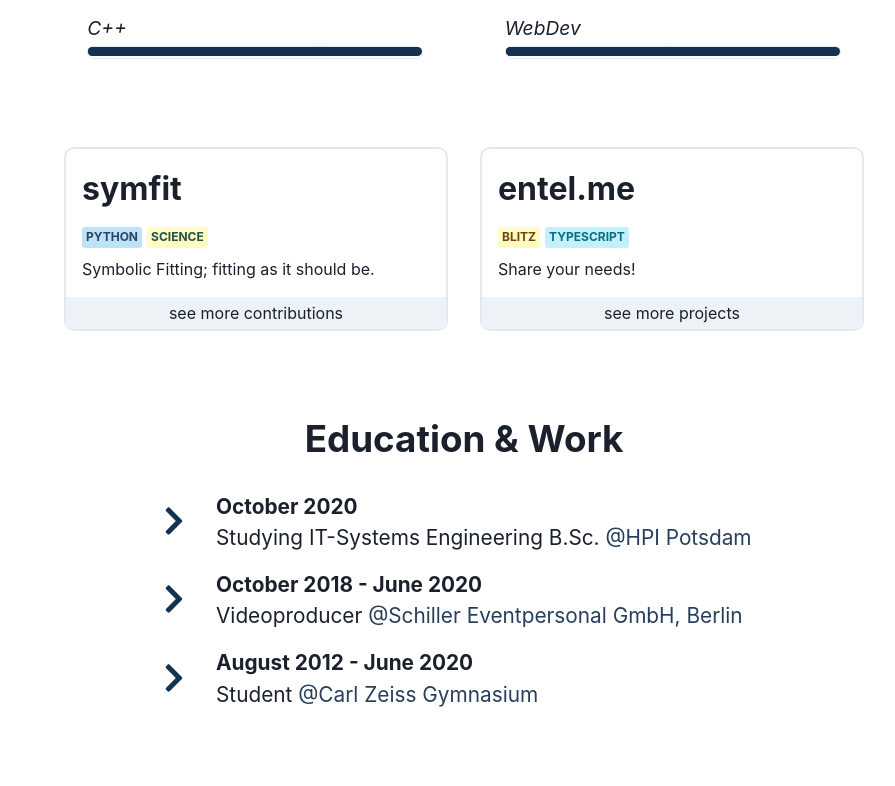
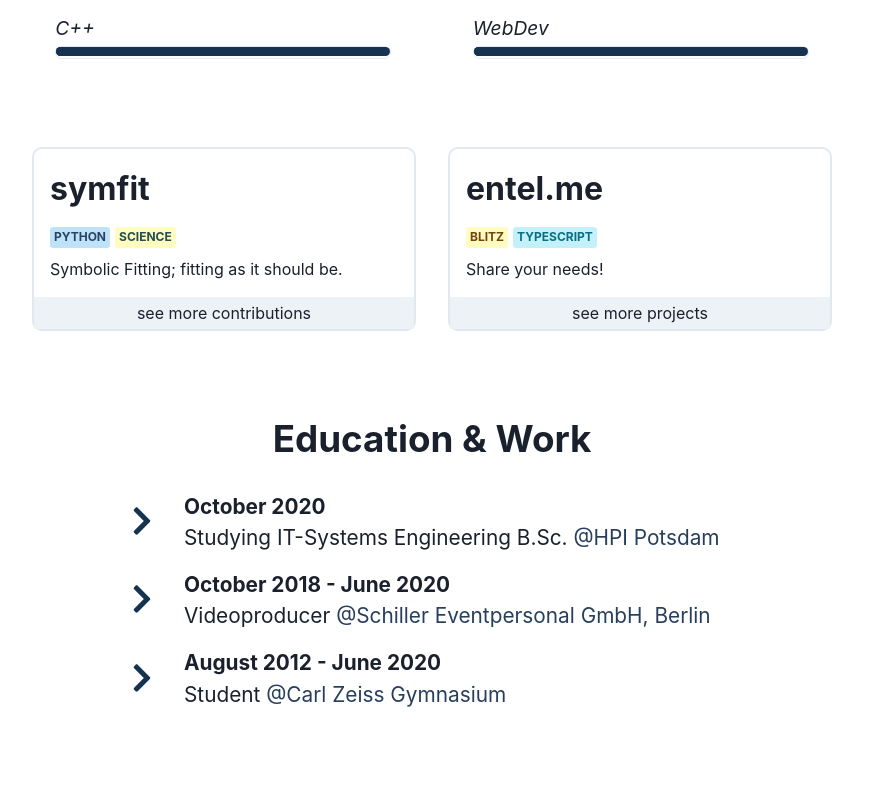
Before and after one commit to antonykamp/antonykampde, a Next.js app: page / in a window 1280 px wide. Shown: the part 703-1489 px from the top of the page, without its empty margins (176-1071 px from the left). Built offline with nearby package versions, Linux system fonts and the light colour scheme.

Commit message:
added global margin

```diff
--- a/styles/globals.scss
+++ b/styles/globals.scss
@@ -82,9 +82,9 @@ main {
   align-self: center;
   justify-content: flex-start;
   text-align: center;
-  width: 100vw;
+  width: 95vw;
 
   * {
-    max-width: min(100vw, 1300px);
+    max-width: min(95vw, 1300px);
   }
 }
--- a/styles/legalUtils.module.scss
+++ b/styles/legalUtils.module.scss
@@ -3,7 +3,7 @@
   text-align: left;
   margin-left: 0.1rem;
   margin-right: 0.1rem;
-  width: min(100vw, 900px);
+  width: min(95vw, 900px);
 
   .listRow {
     display: flex;
--- a/styles/utils.module.scss
+++ b/styles/utils.module.scss
@@ -18,10 +18,10 @@
 }
 
 .smallContainer {
-  width: min(100vh, 600px);
+  width: min(95vw, 600px);
   text-align: left;
 }
 
 .pageDescription {
-  max-width: min(100vw, 1000px);
+  max-width: min(95vw, 1000px);
 }
```
